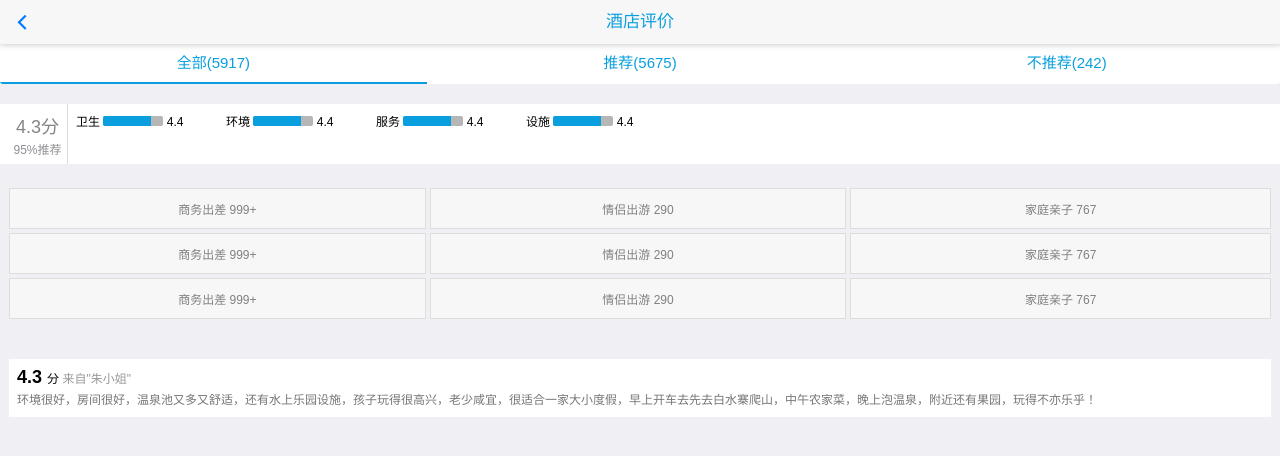
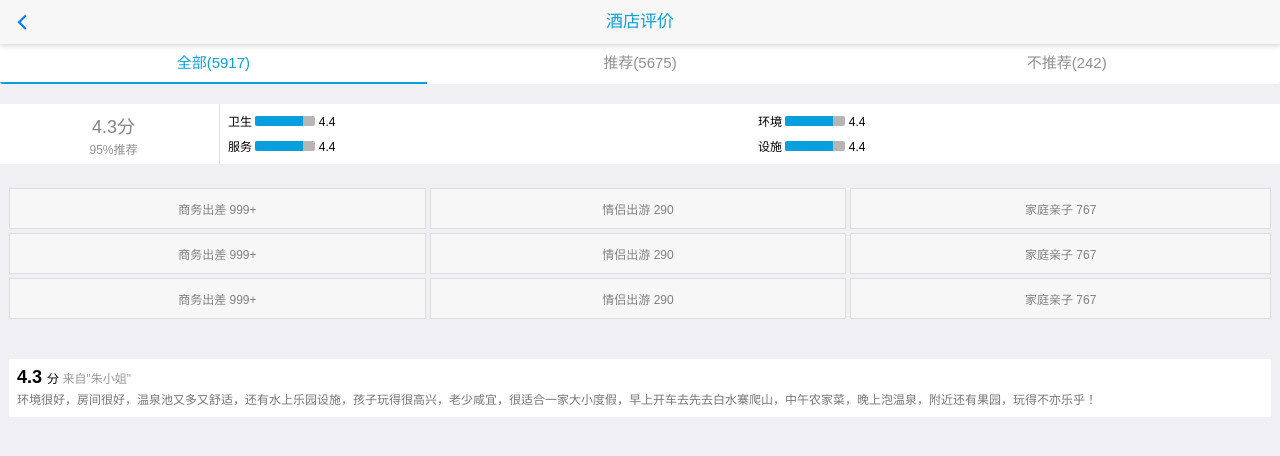
Before and after one commit to tao99q/hotel, a plain HTML site: page Hotel/hotel-comment.html in a window 1280 px wide. Drawn offline with Linux system fonts and the light colour scheme.

Commit message:
hotel-comment

```diff
--- a/Hotel/css/hotel-comment.css
+++ b/Hotel/css/hotel-comment.css
@@ -7,7 +7,7 @@
 }
 
 .hotel-commnet .mui-segmented-control .mui-control-item {
-	color: #099FDE;
+	color: #8f8f94;
 	border-left: none;
 }
 
@@ -31,7 +31,6 @@
 	position: relative;
 	float: left;
 	border-right: 1px solid #ddd;
-	width: 60px;
 	height: 60px;
 	text-align: center;
 	padding-top: 8px;
@@ -50,7 +49,6 @@
 .hotel-rate-type-service {
 	padding: 8px 0 0 8px;
 	display: inline-block;
-	width: 150px;
 	float: left;
 	font-size: 12px;
 
--- a/Hotel/hotel-comment.html
+++ b/Hotel/hotel-comment.html
@@ -21,8 +21,8 @@
 			    <a class="mui-control-item" href="#item2">推荐(5675)</a>
 			    <a class="mui-control-item" href="#item3">不推荐(242)</a>
 			</div>
-			<div class="hotel-bar-rate mui-media-body">
-				<span class="hotel-rate-deail" >
+			<div class="hotel-bar-rate mui-media-body mui-row">
+				<span class="hotel-rate-deail mui-col-sm-2 mui-col-xs-2" >
 					<span style="font-size: 18px;color: #858585;">
 						4.3分
 					</span>
@@ -30,8 +30,8 @@
 							<span>95%推荐</span>
 					</p>
 				</span>
-				<span class="hotel-rate-type">
-					<div class="hotel-rate-type-environment">
+				<span class="hotel-rate-type mui-col-sm-10 mui-col-xs-10">
+					<div class="hotel-rate-type-environment mui-col-sm-6 mui-col-xs-6">
 						<span>卫生</span>
 						<span>
 							<div class="mui-progressbar" data-progress="80">
@@ -40,7 +40,7 @@
 						</span>
 						<span>4.4</span>
 					</div>
-					<div class="hotel-rate-type-facilities">
+					<div class="hotel-rate-type-facilities mui-col-sm-6 mui-col-xs-6">
 						<span>环境</span>
 						<span>
 							<div class="mui-progressbar" data-progress="80">
@@ -49,7 +49,7 @@
 						</span>
 						<span>4.4</span>
 					</div>
-					<div class="hotel-rate-type-service">
+					<div class="hotel-rate-type-service mui-col-sm-6 mui-col-xs-6">
 						<span>服务</span>
 						<span>
 							<div class="mui-progressbar" data-progress="80">
@@ -58,10 +58,10 @@
 						</span>
 						<span>4.4</span>
 					</div>
-					<div class="hotel-rate-type-hygiene">
+					<div class="hotel-rate-type-hygiene mui-col-sm-6 mui-col-xs-6">
 						<span>设施</span>
 						<span>
-							<div class="mui-progressbar" data-progress="80">
+							<div class="mui-progressbar mui-col-sm-6 mui-col-xs-6" data-progress="80">
 								<span></span>
 							</div>
 						</span>
```
